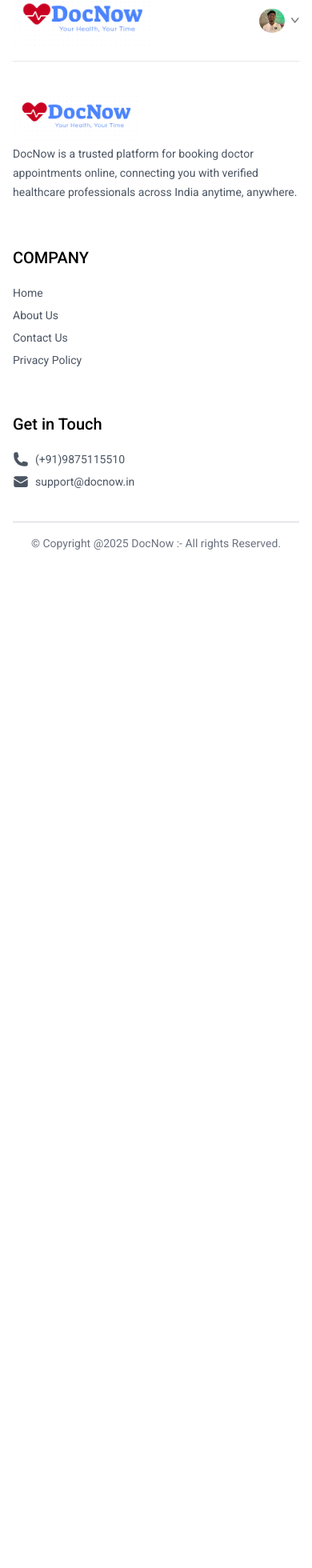
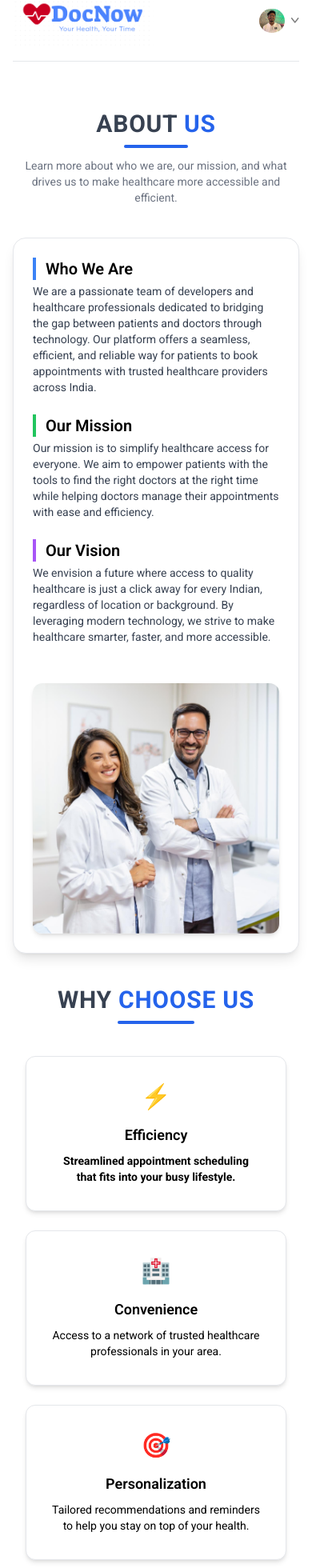
Before and after one commit to kharaneAnand/DocNow, a React (Vite) app in the folder frontend/: page /about in a window 390 px wide. Shown: the part 24-1984 px from the top of the page at 80% size. Before the commit the page ends 844 px from the top, so only its background shows below. Built offline with nearby package versions, Linux system fonts and the light colour scheme.

Commit message:
completed the about us page

```diff
--- a/frontend/src/components/Header.jsx
+++ b/frontend/src/components/Header.jsx
@@ -3,27 +3,37 @@ import { assets } from '../assets/assets';
 
 const Header = () => {
   return (
-    <div className='flex felx-col md:flex-row flex-wrap bg-primary rounded-lg px-6 md:px-20'>
+    <div className='flex flex-col md:flex-row flex-wrap bg-primary rounded-lg px-6 md:px-20'>
       {/* Left Side */}
-      <div className='md:w-1/2 flex flex-col items-start justify-center gap-4 py-10 m-auto md:py-[10vw] md:mb-[-30px] '>
-       <p className='text-3xl md:text-4xl lg:text-5xl text-white font-semibold leading-tight md:leading-tight lg:leading-tight'>
-            Book Appointment <br /> With Trusted doctors
-       </p>
+      <div className='md:w-1/2 flex flex-col items-start justify-center gap-5 py-10 md:py-[10vw] m-auto md:mb-[-30px]'>
+        <p className='text-3xl md:text-4xl lg:text-5xl text-white font-semibold leading-tight'>
+          Book Appointment <br /> With Trusted Doctors
+        </p>
 
         <div className='flex flex-col md:flex-row items-center gap-3 text-white text-sm font-light'>
           <img className='w-28' src={assets.group_profiles} alt="group profiles" />
           <p>
-            Simply browse through our list of trusted doctors.<br className='hidden sm:block'/>  schedule your appointment hassle-free.
+            Simply browse through our list of trusted doctors.<br className='hidden sm:block' />
+            Schedule your appointment hassle-free.
           </p>
         </div>
-        <a href="#speciality" className='flex items-center gap-2 bg-white px-8 py-3 rounded-full text-gray-600 text-sm m-auto md:-m-0 hover:scale-105 transition-all duration-300'>
-          Book appointment <img className='w-3s'src={assets.arrow_icon} alt="arrow icon" />
+
+        <a
+          href="#speciality"
+          className='flex items-center gap-2 bg-white px-8 py-3 rounded-full text-gray-600 text-sm m-auto md:m-0 hover:scale-105 transition-transform duration-300'
+        >
+          Book appointment
+          <img className='w-3' src={assets.arrow_icon} alt="arrow icon" />
         </a>
       </div>
 
       {/* Right Side */}
       <div className='md:w-1/2 relative'>
-        <img className='w-full md:absolute bottom-0 h-auto rounded-lg' src={assets.header_img} alt="header image" />
+        <img
+          className='w-full md:absolute bottom-0 h-auto rounded-lg'
+          src={assets.header_img}
+          alt="header image"
+        />
       </div>
     </div>
   );
--- a/frontend/src/pages/About.jsx
+++ b/frontend/src/pages/About.jsx
@@ -1,8 +1,88 @@
 import React from 'react'
+import { assets } from '../assets/assets'
 
 const About = () => {
   return (
     <div>
+
+        <div className="text-center pt-10">
+            <p className="text-3xl md:text-4xl font-bold text-gray-700 tracking-wide">
+                  ABOUT <span className="text-blue-600">US</span>
+            </p>
+            <div className="mt-2 w-20 h-1 mx-auto bg-blue-600 rounded-full"></div>
+            <p className="text-sm text-gray-500 mt-3 max-w-xl mx-auto">
+                  Learn more about who we are, our mission, and what drives us to make healthcare more accessible and efficient.
+            </p>
+        </div>
+
+
+    <div className="flex flex-col-reverse md:flex-row justify-between items-center gap-12 my-10 p-6 border border-gray-200 rounded-2xl shadow-lg bg-white">
+          <img
+            className="w-full md:max-w-[360px] object-cover rounded-xl shadow-md transition-transform duration-500 ease-in-out transform hover:scale-105 animate-fade-in-up"
+            src={assets.about_image}
+            alt="About Us"
+          />
+
+        <div className="flex flex-col justify-center gap-6 md:w-2/4 text-gray-700">
+            <div>
+              <p className="text-xl font-semibold text-black mb-1 border-l-4 border-blue-500 pl-3">Who We Are</p>
+              <p className="text-sm">
+                We are a passionate team of developers and healthcare professionals dedicated to bridging the gap between patients and doctors through technology. Our platform offers a seamless, efficient, and reliable way for patients to book appointments with trusted healthcare providers across India.
+              </p>
+            </div>
+
+            <div>
+              <p className="text-xl font-semibold text-black mb-1 border-l-4 border-green-500 pl-3">Our Mission</p>
+              <p className="text-sm">
+                Our mission is to simplify healthcare access for everyone. We aim to empower patients with the tools to find the right doctors at the right time while helping doctors manage their appointments with ease and efficiency.
+              </p>
+            </div>
+
+            <div>
+              <p className="text-xl font-semibold text-black mb-1 border-l-4 border-purple-500 pl-3">Our Vision</p>
+              <p className="text-sm">
+                We envision a future where access to quality healthcare is just a click away for every Indian, regardless of location or background. By leveraging modern technology, we strive to make healthcare smarter, faster, and more accessible.
+              </p>
+            </div>
+    </div>
+    </div>
+
+
+       <div className="text-center my-10">
+          <p className="text-3xl font-bold text-gray-700 tracking-wide">
+            WHY <span className="text-blue-600">CHOOSE US</span>
+          </p>
+          <div className="mt-2 w-24 h-1 mx-auto bg-blue-600 rounded-full"></div>
+        </div>
+
+    <div className="flex flex-col md:flex-row gap-6 mb-20 px-4">
+        {/* Efficiency */}
+        <div className="flex-1 border rounded-xl p-8 md:p-10 bg-white hover:bg-primary hover:text-white  font-bold transition-all duration-300 shadow-md hover:shadow-xl cursor-pointer text-center">
+          <div className="text-3xl mb-4">⚡</div>
+          <h3 className="text-lg font-semibold mb-2">Efficiency</h3>
+          <p className="text-sm">
+            Streamlined appointment scheduling that fits into your busy lifestyle.
+          </p>
+        </div>
+
+        {/* Convenience */}
+        <div className="flex-1 border rounded-xl p-8 md:p-10 bg-white hover:bg-primary hover:text-white hover:font-bold transition-all duration-300 shadow-md hover:shadow-xl cursor-pointer text-center">
+          <div className="text-3xl mb-4">🏥</div>
+          <h3 className="text-lg font-semibold mb-2">Convenience</h3>
+          <p className="text-sm">
+            Access to a network of trusted healthcare professionals in your area.
+          </p>
+        </div>
+
+        {/* Personalization */}
+        <div className="flex-1 border rounded-xl p-8 md:p-10 bg-white hover:bg-primary hover:text-white hover:font-bold transition-all duration-300 shadow-md hover:shadow-xl cursor-pointer text-center">
+            <div className="text-3xl mb-4">🎯</div>
+            <h3 className="text-lg font-semibold mb-2">Personalization</h3>
+           <p className="text-sm">
+            Tailored recommendations and reminders to help you stay on top of your health.
+          </p>
+        </div>
+    </div>
 
     </div>
   )
```
